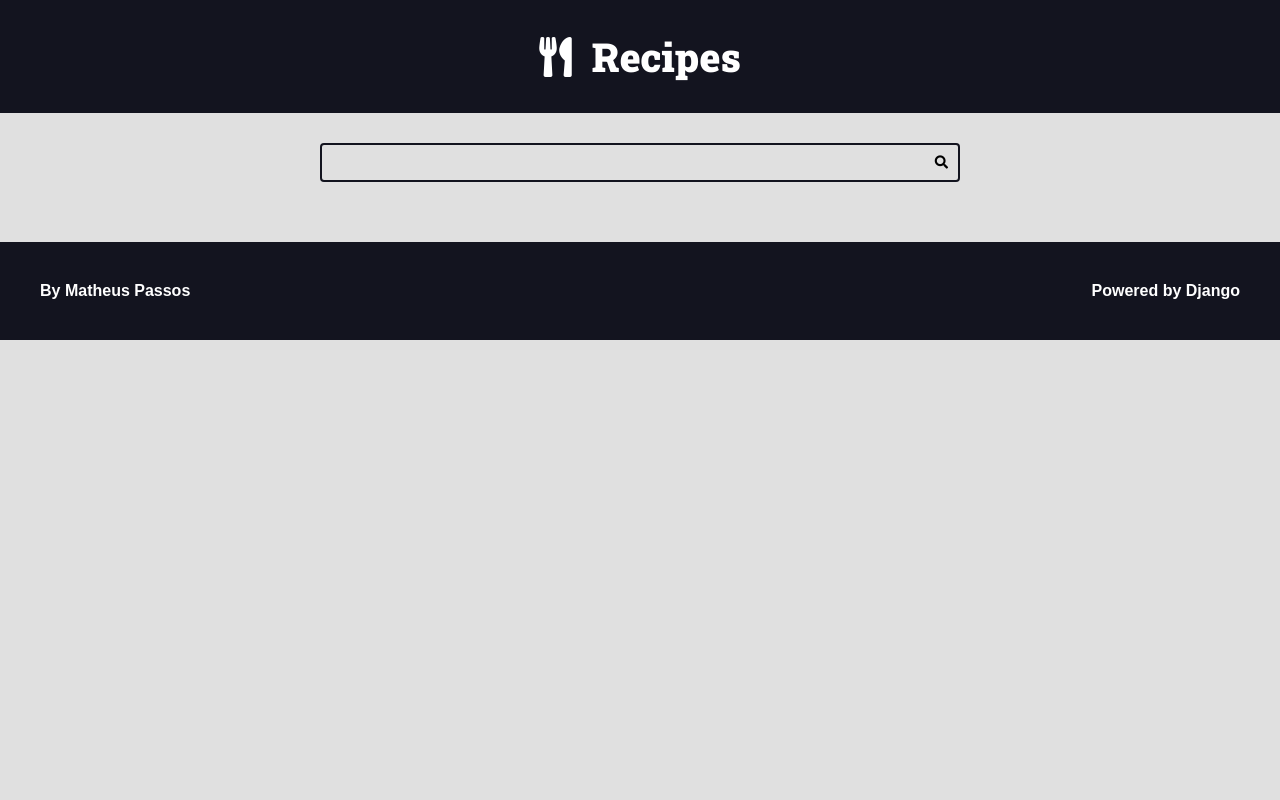
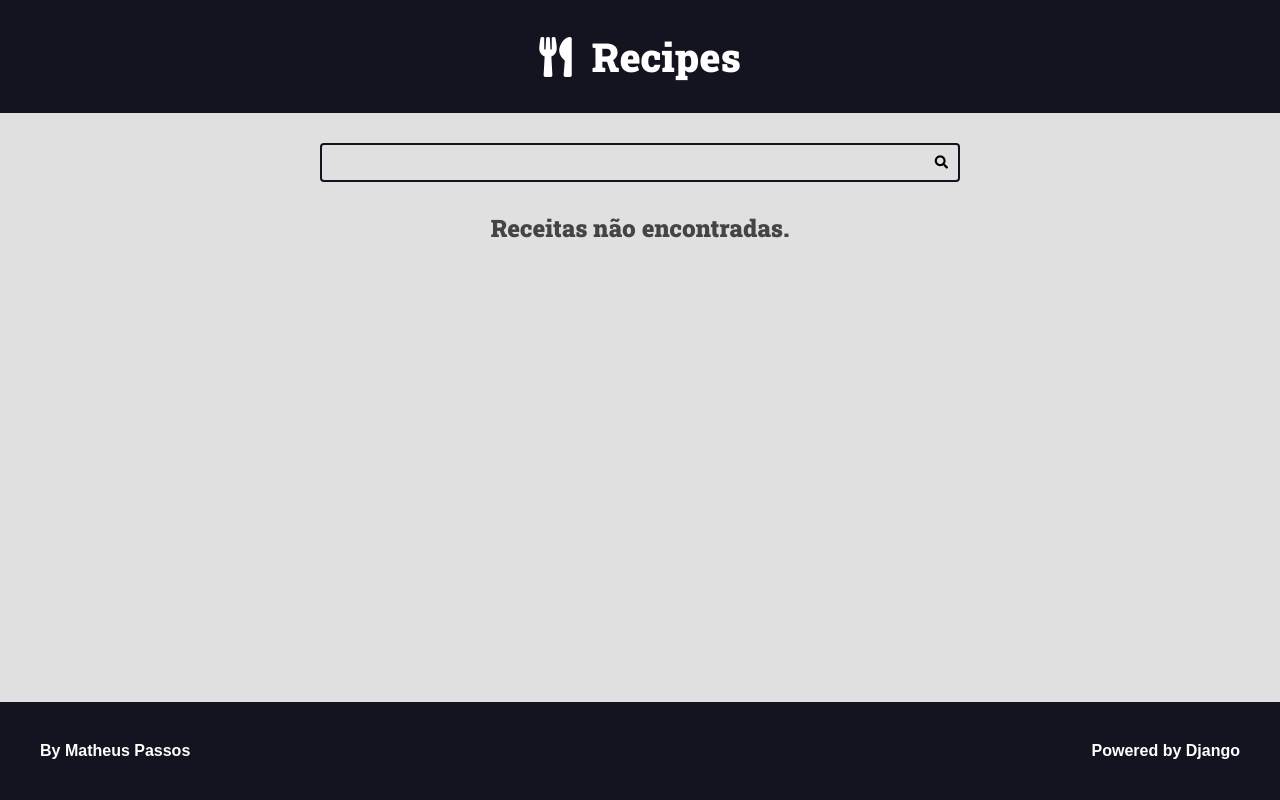
Before and after one commit to matheusth/improved-engine, a Django app: page / in a window 1280 px wide. Run offline with Django 4.2, Linux system fonts and the light colour scheme; data that the repository does not hold is empty.

Commit message:
feat: Warn if user if there is no recipe in the home page

```diff
--- a/recipes/static/recipes/css/style.css
+++ b/recipes/static/recipes/css/style.css
@@ -57,6 +57,9 @@ body {
     font-family: var(--font-primary);
     background-color: var(--color-gray-1);
     color: var(--color-dark-text);
+    display: flex;
+    flex-flow: column nowrap;
+    min-height: 100vh;
 }
 
 h1,
@@ -103,6 +106,7 @@ h5 {
 .search-form {
     border: .2rem solid var(--color-primary-dark);
     max-width: 64rem;
+    min-width: 50vw;
     margin: 0 auto;
     border-radius: .4rem;
     position: relative;
@@ -240,6 +244,8 @@ h5 {
     background-color: var(--color-primary-dark);
     font-weight: bold;
     color: var(--color-white);
+    justify-self: flex-end;
+    margin-top: auto;
 }
 
 .main-footer a {
--- a/recipes/templates/recipes/home.html
+++ b/recipes/templates/recipes/home.html
@@ -4,6 +4,8 @@
     <div class="main-content main-content-list container">
         {% for recipe in recipes %}
             {% include 'recipes/partials/recipe.html' %}
+            {% empty %}
+            <h2>Receitas não encontradas.</h2>
         {% endfor %}
     </div>
 {% endblock %}
--- a/recipes/templates/recipes/partials/recipe.html
+++ b/recipes/templates/recipes/partials/recipe.html
@@ -58,7 +58,11 @@
 
     {% if is_detail_page is True %}
         <div class="preparation-steps">
+            {% if recipe.preparation_steps_is_html%}
+                {{ recipe.preparation_steps | safe }}
+            {% else %}
                 {{ recipe.preparation_steps | linebreaksbr }}
+            {% endif %}
         </div>
     {% endif %}
 </div>
```
Lines whose indentation alone changed are shown as unchanged.
